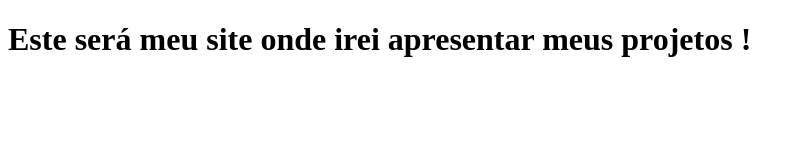
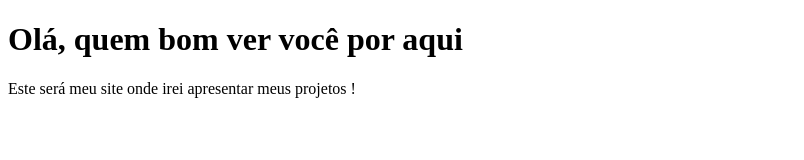
Before and after one commit to pablomtlima/pablomtlima.github.io, a plain HTML site: page index.html in a window 1280 px wide. Shown: the whole page, without its empty margins (0-804 px from the left). Drawn offline with Linux system fonts and the light colour scheme.

Commit message:
Atualizando

```diff
--- a/index.html
+++ b/index.html
@@ -3,9 +3,10 @@
 <head>
     <meta charset="UTF-8">
     <title>Pablo Matos Lima</title>
+    <link rel="stylesheet" href="style.css">
 </head>
 <body>
-    <h1>Este será meu site onde irei apresentar meus projetos !</h1>
-
+    <h1>Olá, quem bom ver você por aqui</h1>
+    <p>Este será meu site onde irei apresentar meus projetos !</p>
 </body>
 </html>
```
Also changed, not shown: style.css (added), 1 other file.
